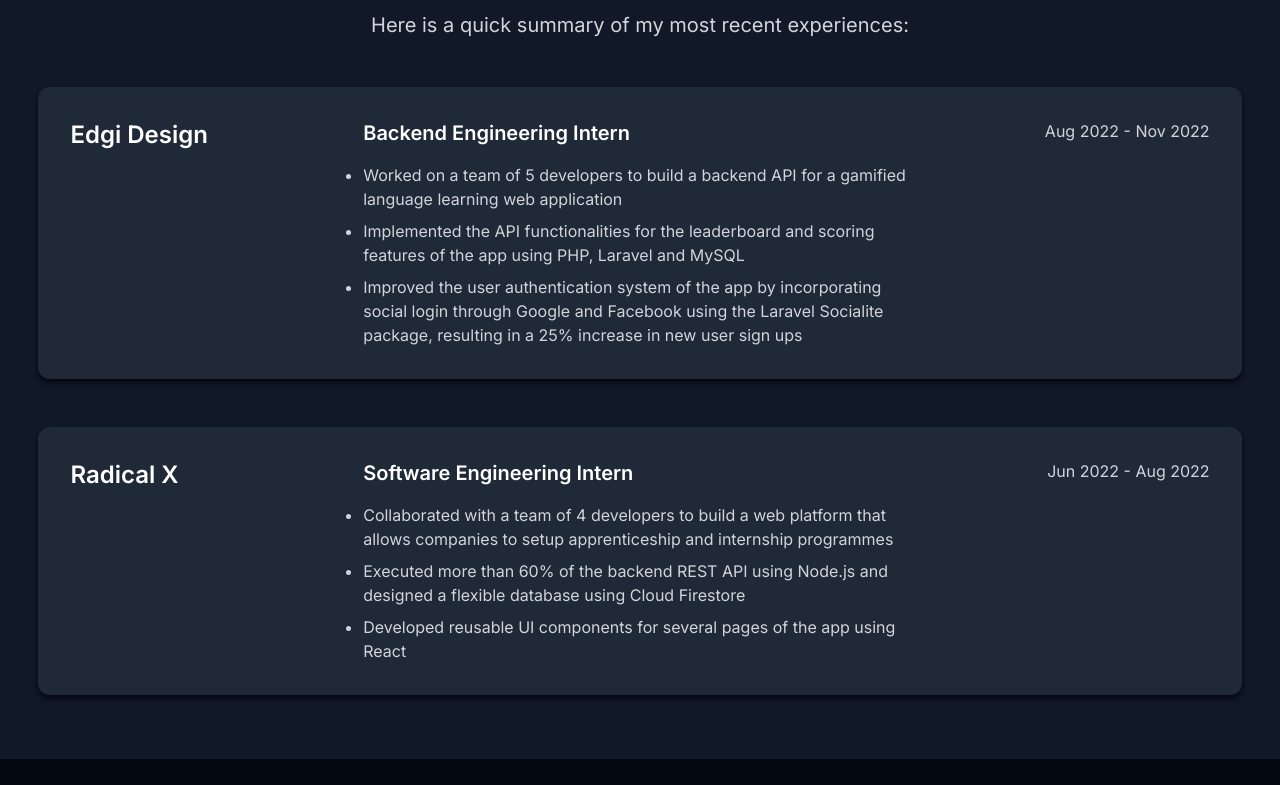
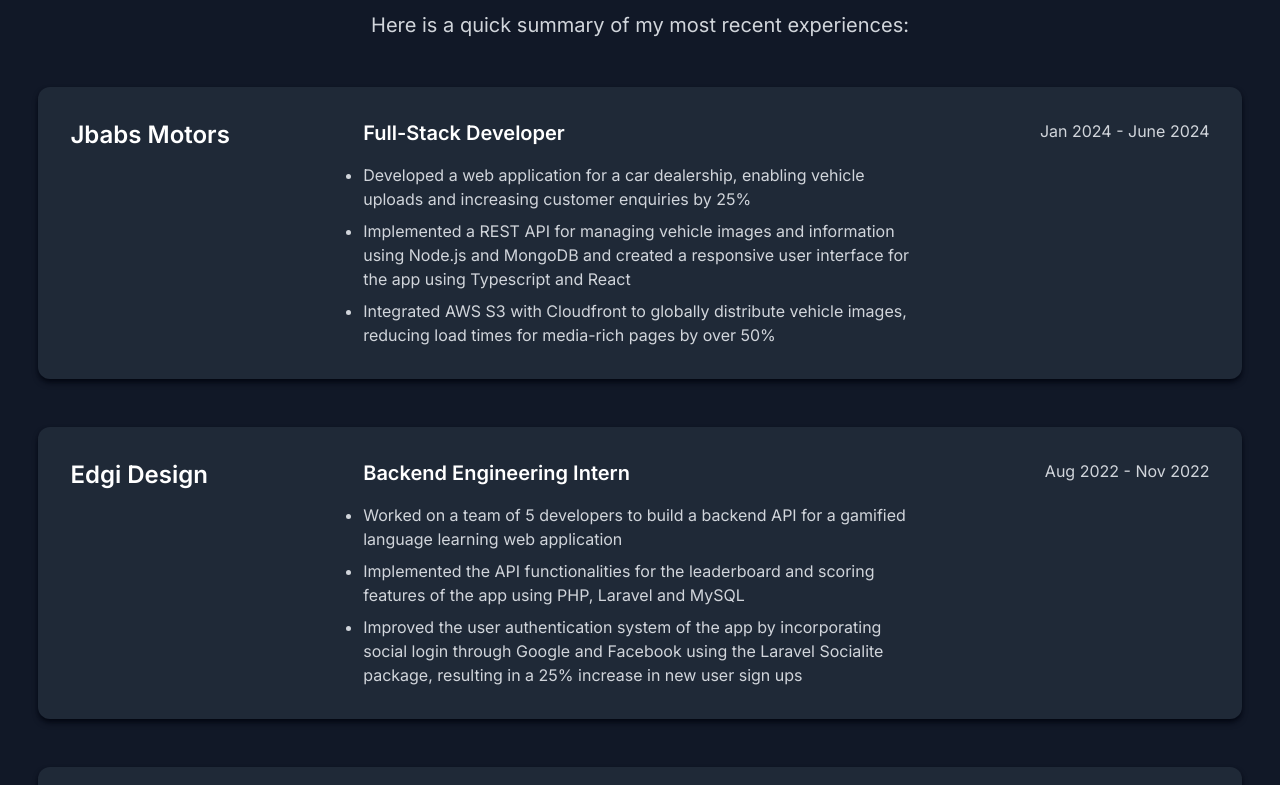
Before and after one commit to koredeJacob/Portfolio, a React (Vite) app: page / in a window 1280 px wide. Shown: the part 1055-1840 px from the top of the page. Built offline with nearby package versions, Linux system fonts and the light colour scheme; no server answers; the HTML template or start-up script is replaced by a standard one.

Commit message:
added experience

```diff
--- a/src/components/main/main.tsx
+++ b/src/components/main/main.tsx
@@ -122,6 +122,7 @@
                 </div>
             </div>
             <div className='flex flex-col md:gap-8 w-[92%] md:w-[94%] max-w-[1220px] mx-auto gap-y-6 md:gap-y-12'>
+                <Experience company='Jbabs Motors' role='Full-Stack Developer' date='Jan 2024 - June 2024' bullet={["Developed a web application for a car dealership, enabling vehicle uploads and increasing customer enquiries by 25%","Implemented a REST API for managing vehicle images and information using Node.js and MongoDB and created a responsive user interface for the app using Typescript and React","Integrated AWS S3 with Cloudfront to globally distribute vehicle images, reducing load times for media-rich pages by over 50%"]}/>
                 <Experience company='Edgi Design' role='Backend Engineering Intern' date='Aug 2022 - Nov 2022' bullet={["Worked on a team of 5 developers to build a backend API for a gamified language learning web application","Implemented the API functionalities for the leaderboard and scoring features of the app using PHP, Laravel and MySQL","Improved the user authentication system of the app by incorporating social login through Google and Facebook using the Laravel Socialite package, resulting in a 25% increase in new user sign ups"]}/>
                 <Experience  company='Radical X' role='Software Engineering Intern' date='Jun 2022 - Aug 2022' bullet={[" Collaborated with a team of 4 developers to build a web platform that allows companies to setup apprenticeship and internship programmes"," Executed more than 60% of the backend REST API using Node.js and designed a flexible database using Cloud Firestore","Developed reusable UI components for several pages of the app using React"]}/>
             </div>
```
